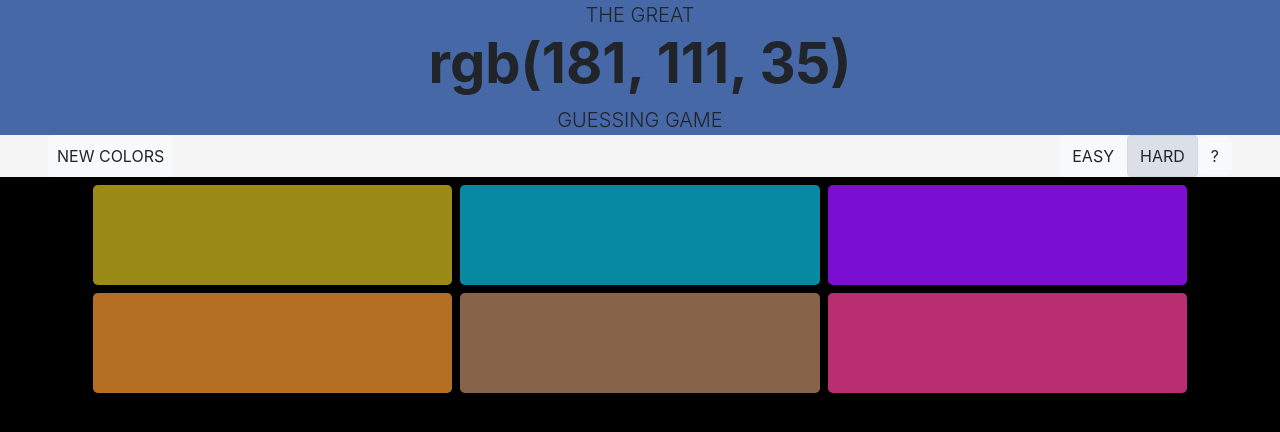
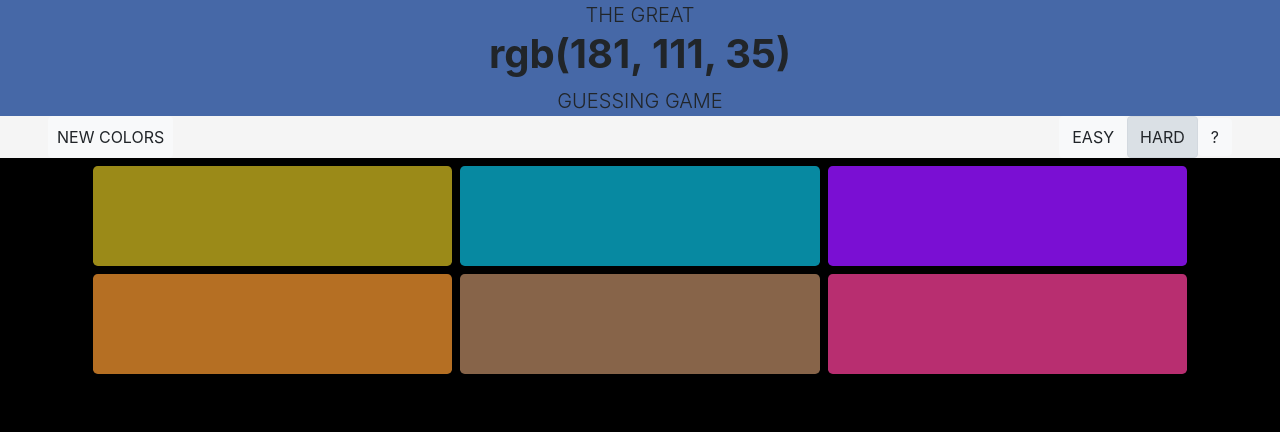
Before and after one commit to rgrhub/Color-Game, a plain HTML site: page index.html in a window 1280 px wide. Drawn offline with nearby package versions, Linux system fonts and the light colour scheme.

Commit message:
Update index.html

```diff
--- a/index.html
+++ b/index.html
@@ -11,7 +11,7 @@
     <div class="jumbotron jumbotron-fluid py-0 mb-0" id="jumbobg" style="background-color: rgb(70, 104, 167)">
         <div class="container text-center">
           <p class="lead mb-0">THE GREAT</p>
-          <h1 class="display-4 font-weight-bold">Fluid jumbotron</h1>
+          <h1 class="font-weight-bold">Fluid jumbotron</h1>
           <p class="lead mb-0">GUESSING GAME</p>
         </div>
     </div>
```
